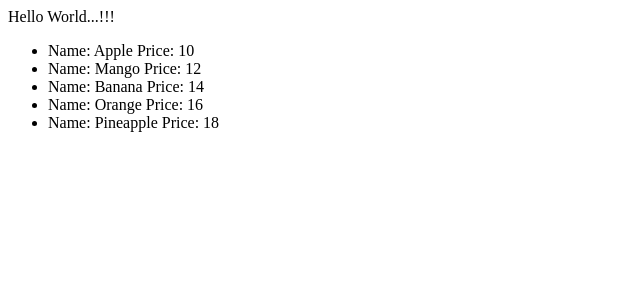
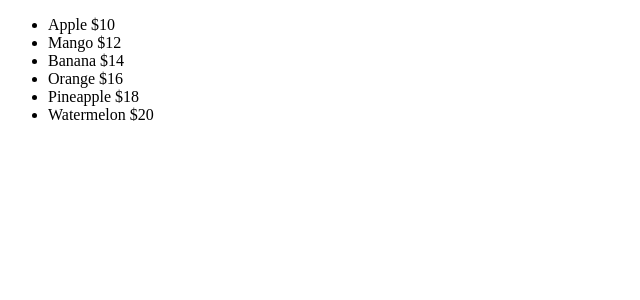
Before and after one commit to ashimaakash03/reactjs-project, a React (Vite) app in the folder reactjs-project/: page / in a window 1280 px wide. Shown: the top 300 px of the page, without its empty margins (0-640 px from the left). Built offline with nearby package versions, Linux system fonts and the light colour scheme.

Commit message:
rendered array of objects using reusable components

```diff
--- a/reactjs-project/src/App.jsx
+++ b/reactjs-project/src/App.jsx
@@ -2,8 +2,9 @@ import Fruits from "./components/Fruits";
 function App() {
   return (
     <>
-      <div className="App">Hello World...!!!</div>
-      <Fruits />
+      <div className="App">
+        <Fruits />
+      </div>
     </>
   );
 }
--- a/reactjs-project/src/components/Fruit.jsx
+++ b/reactjs-project/src/components/Fruit.jsx
@@ -1,5 +1,6 @@
-const Fruit = () => {
-  return <div></div>;
+// eslint-disable-next-line react/prop-types
+const Fruit = ({name, price}) => {
+  return <li>{name} ${price}</li>;
 };
 
 export default Fruit;
--- a/reactjs-project/src/components/Fruits.jsx
+++ b/reactjs-project/src/components/Fruits.jsx
@@ -1,3 +1,5 @@
+import Fruit from "./Fruit";
+
 const Fruits = () => {
   //const fruits = ["Apple", "Mango", "Banana", "Orange", "Pineapple"];
   const fruits = [
@@ -6,14 +8,13 @@ const Fruits = () => {
     { id: 3, name: "Banana", price: 14 },
     { id: 4, name: "Orange", price: 16 },
     { id: 5, name: "Pineapple", price: 18 },
+    { id: 6, name: "Watermelon", price: 20 },
   ];
   return (
     <div>
       <ul>
         {fruits.map((fruit) => (
-          <li key={fruit.id}>
-            Name: {fruit.name} Price: {fruit.price}
-          </li>
+          <Fruit key={fruit.name} name={fruit.name} price={fruit.price} />
         ))}
       </ul>
     </div>
```
